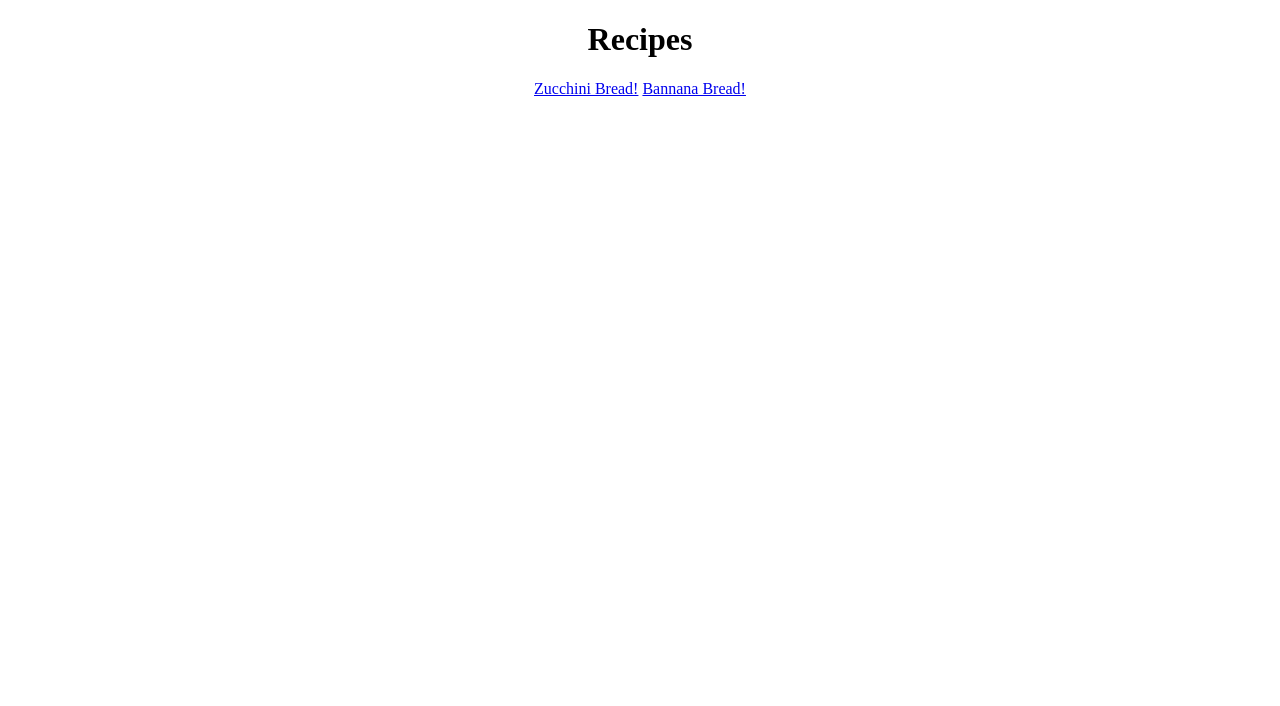
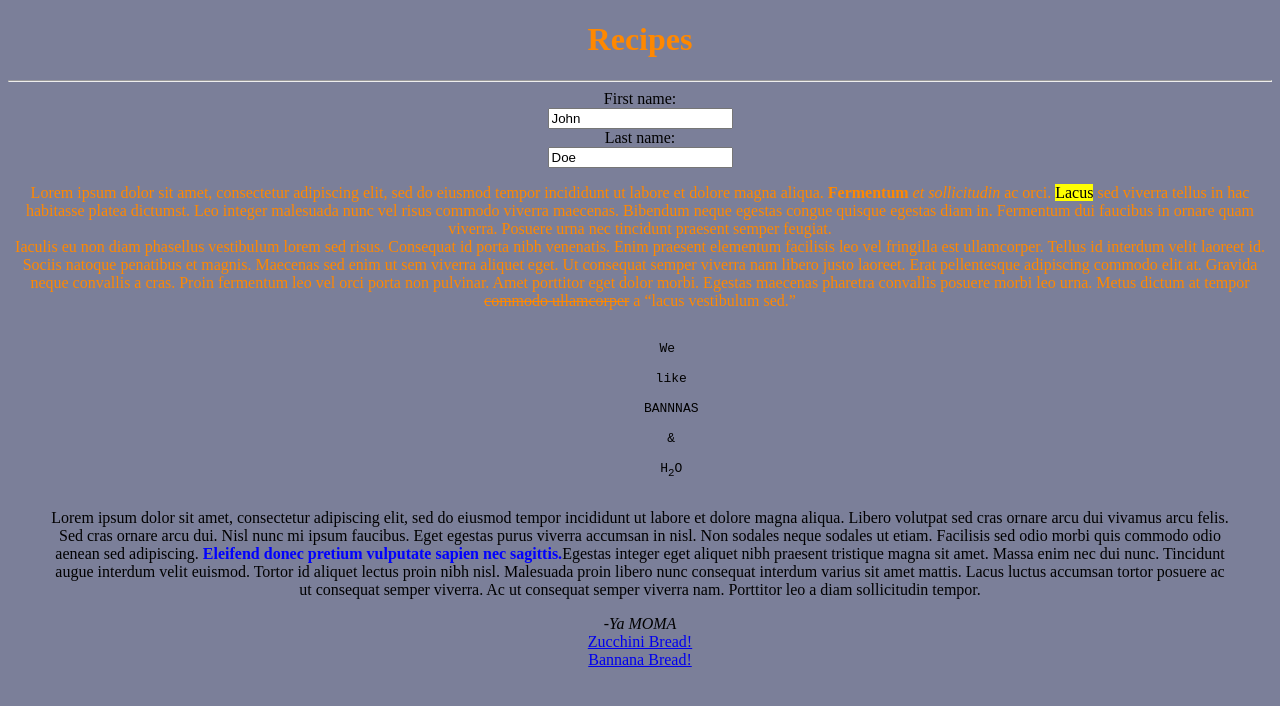
Before and after one commit to JPACodes/Odin-Recipes, a plain HTML site: page index.html in a window 1280 px wide. Drawn offline with Linux system fonts and the light colour scheme.

Commit message:
First CSS Phase

```diff
--- /dev/null
+++ b/css/style.css
@@ -0,0 +1,7 @@
+body {
+    background:rgb(123, 127, 153);
+}
+
+.arecipe {
+    color:rgb(255, 136, 0);
+}
--- a/index.html
+++ b/index.html
@@ -1,16 +1,44 @@
 <!DOCTYPE html>
+<!--BALLS-->
 <html>
 
     <head>
-    <title>Recipes</title>
-    <meta charset="UTF-8">
+        <link rel="stylesheet" type="text/css" href="css/style.css">
+        <title>Recipes</title>
+        <meta charset="UTF-8">
     </head>
 
     <body align="center">
-    <h1>Recipes</h1>
+        <h1 class="arecipe">Recipes</h1>
+        <hr>
+        <form>
+            <label for="fname">First name:</label><br>
+            <input type="text" id="fname" value="John"><br>
+            <label for="lname">Last name:</label><br>
+            <input type="text" id="lname" name="lname" value="Doe">
+        </form>
+
+        <p class="arecipe">Lorem ipsum dolor sit amet, consectetur adipiscing elit, sed do eiusmod tempor incididunt ut labore et dolore magna aliqua. <strong>Fermentum</strong> <em>et sollicitudin</em> ac orci. <mark>Lacus</mark> sed viverra tellus in hac habitasse platea dictumst. Leo integer malesuada nunc vel risus commodo viverra maecenas. Bibendum neque egestas congue quisque egestas diam in. Fermentum dui faucibus in ornare quam viverra. Posuere urna nec tincidunt praesent semper feugiat.<br>Iaculis eu non diam phasellus vestibulum lorem sed risus. Consequat id porta nibh venenatis. Enim praesent elementum facilisis leo vel fringilla est ullamcorper. Tellus id interdum velit laoreet id. Sociis natoque penatibus et magnis. Maecenas sed enim ut sem viverra aliquet eget. Ut consequat semper viverra nam libero justo laoreet. Erat pellentesque adipiscing commodo elit at. Gravida neque convallis a cras. Proin fermentum leo vel orci porta non pulvinar. Amet porttitor eget dolor morbi. Egestas maecenas pharetra convallis posuere morbi leo urna. Metus dictum at tempor <del>commodo ullamcorper</del> a <q>lacus vestibulum sed.</q></p>
+
+        <pre>
+        We
+
+        like
+
+        BANNNAS
+
+        &
+
+        H<sub>2</sub>O
+        </pre>
+    <div>
+        <blockquote cite="http://www.worldwildlife.org/who/index.html">
+        Lorem ipsum dolor sit amet, consectetur adipiscing elit, sed do eiusmod tempor incididunt ut labore et dolore magna aliqua. Libero volutpat sed cras ornare arcu dui vivamus arcu felis. Sed cras ornare arcu dui. Nisl nunc mi ipsum faucibus. Eget egestas purus viverra accumsan in nisl. Non sodales neque sodales ut etiam. Facilisis sed odio morbi quis commodo odio aenean sed adipiscing. <span style="color:blue;font-weight:bold">Eleifend donec pretium vulputate sapien nec sagittis.</span>Egestas integer eget aliquet nibh praesent tristique magna sit amet. Massa enim nec dui nunc. Tincidunt augue interdum velit euismod. Tortor id aliquet lectus proin nibh nisl. Malesuada proin libero nunc consequat interdum varius sit amet mattis. Lacus luctus accumsan tortor posuere ac ut consequat semper viverra. Ac ut consequat semper viverra nam. Porttitor leo a diam sollicitudin tempor.
+        </blockquote>
+        <cite>-Ya MOMA</cite>
+    </div>
     </body>
-
-    <a href="recipes/zbread.html">Zucchini Bread!</a>
-    <a href="recipes/bbread.html">Bannana Bread!</a>
+    <div> <a href="recipes/zbread.html">Zucchini Bread!</a> </div>
+    <div> <a href="recipes/bbread.html">Bannana Bread!</a> </div>
 
 </html>
```
Also changed, not shown: 1 other file.
